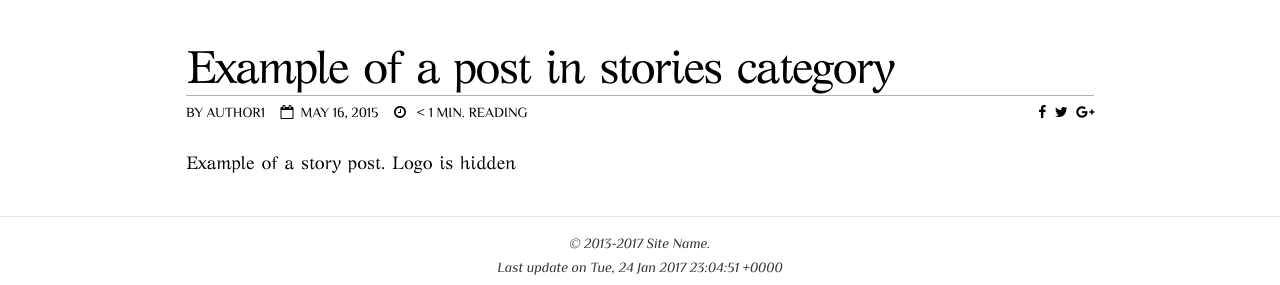
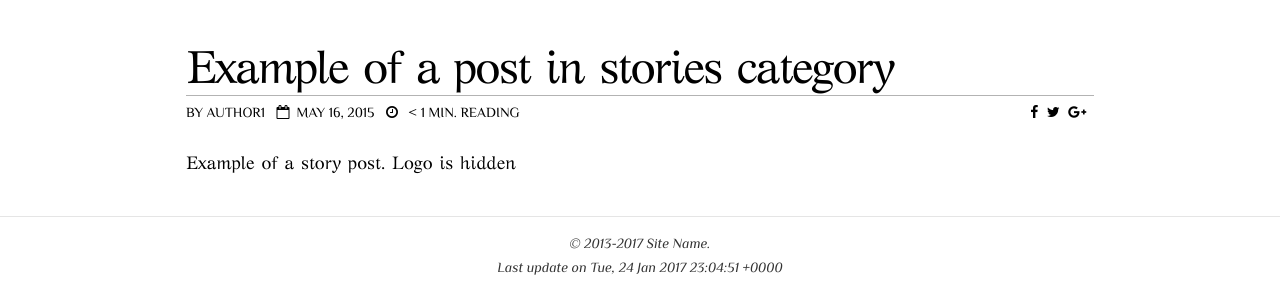
Before and after one commit to TheMicronaut/micronaut-theme, a Jekyll site: the page built from _posts/stories/2015-05-17-story-post-example.md, in a window 1280 px wide. Shown: the part 149-434 px from the top of the page. Built offline with Jekyll 4.4.1, drawn with Linux system fonts in a browser that asks for light colours; nearby versions of some CDN libraries.

Commit message:
minor enhancement on entry-meta layout

```diff
--- a/_layouts/post.html
+++ b/_layouts/post.html
@@ -31,6 +31,7 @@
         {% endif %}
       </header>
       <footer class="entry-meta">
+        {% if page.share %}{% include social-share.html %}{% endif %}
         {% if page.author %}
           {% assign author = site.data.authors[page.author] %}{% else %}{% assign author = site.owner %}
         {% endif %}
@@ -38,9 +39,8 @@
         <span class="entry-date date published" title="Published on {{ page.date | date_to_rfc822 }}"><time datetime="{{ page.date | date_to_xmlschema }}"><i class="fa fa-calendar-o"></i>&nbsp;&nbsp;{{ page.date | date: "%B %d, %Y" }}</time></span>
         {% if page.modified %}<span class="entry-date date modified updated" title="Modified on {{ page.modified | date_to_rfc822 }}"><time datetime="{{ page.modified }}"><i class="fa fa-pencil"></i>&nbsp;&nbsp;{{ page.modified | date: "%B %d, %Y" }}</time></span>{% endif %}
         {% capture readtime %}{{ page.content | number_of_words | plus:91 | divided_by:150.0 | append:'.' | split:'.' | first }}{% endcapture %}
-        <span class="entry-readingtime" title="{{ page.content | number_of_words }} words"><i class="fa fa-clock-o"> </i>&nbsp;&nbsp;{% if readtime == '0' %} &lt; 1{% else %}{{ readtime }}{% endif %} min. reading </span>
+        <span class="entry-readingtime" title="{{ page.content | number_of_words }} words"><i class="fa fa-clock-o"></i>&nbsp;&nbsp;{% if readtime == '0' %} &lt; 1{% else %}{{ readtime }}{% endif %} min. reading </span>
         {% if site.owner.disqus-shortname and page.comments or site.comments %}<span class="entry-comments" title="Click to navigate to comments"><i class="fa fa-comments-o"></i>&nbsp;&nbsp;<a href="{{ page.url }}#comments" data-disqus-identifier="{{ page.path | split:'/' | last | cgi_escape }}">View Comments</a></span>{% endif %}
-        {% if page.share %}{% include social-share.html %}{% endif %}
         {% if page.ads == true %}{% include ad-sidebar.html %}<!-- /.google-ads -->{% endif %}
       </footer>
       <div class="entry-content">
--- a/_sass/_page.scss
+++ b/_sass/_page.scss
@@ -133,7 +133,8 @@
 	//	@include span-columns(2.5);
 	//}
 	& > span {
-		padding: 0 12px 0 0;
+		//padding: 0 12px 0 0;
+        margin-right: 8px;
 		display: inline-block;
 		//@include media($large) {
 		//	display: block;
```
